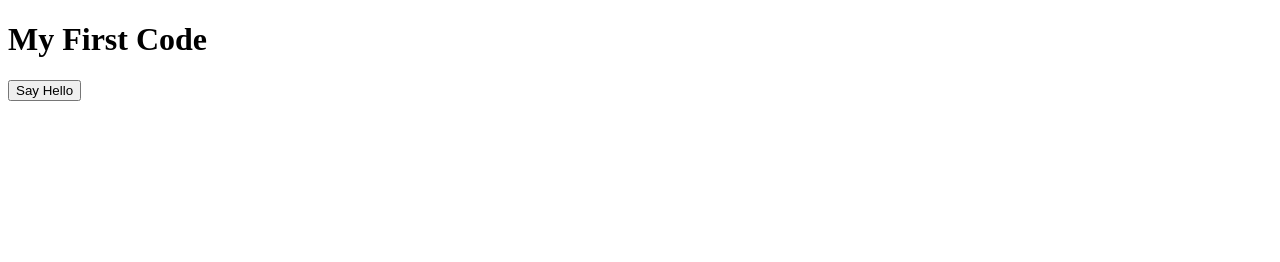
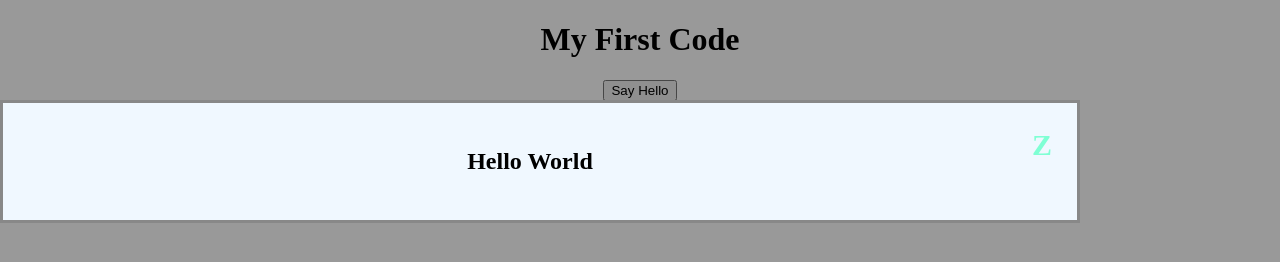
Before and after one commit to Yrazi/Hello-World, a plain HTML site: page index.html in a window 1280 px wide. Both pictures are taken after a click on the button "Say Hello". Drawn offline with Linux system fonts and the light colour scheme.

Commit message:
Fixed JS code...added to html

```diff
--- a/index.css
+++ b/index.css
@@ -1,6 +1,7 @@
-
+body {
+    text-align: center;
+}
 .modal {
-    visibility: hidden;
     position: fixed;
     z-index: 1;
     padding-top: 100px;
@@ -11,6 +12,8 @@
     overflow: auto;
     background-color: rgb(0, 0, 0);
     background-color: rgba(0, 0, 0, 0.4);
+    visibility: hidden;
+    transform: scale(1.1);
     transition: visability 0s linear 0.25s, opacity 0.25s 0s, transform 0.25s;
 
 }
@@ -41,5 +44,5 @@
     opacity: 1;
     visibility: visible;
     transform: scale(1.0);
-    transition: visibilty 0s linear 0s, opactiy 0,25s 0s, transform 0.25s;
+    transition: visibilty 0s linear 0s, opactiy 0.25s 0s, transform 0.25s;
 }
--- a/index.html
+++ b/index.html
@@ -1,24 +1,23 @@
 <!DOCTYPE html>
 <html lang="en">
 <head>
-    <link rel="stylesheet" href="index.css">
-
     <meta charset="UTF-8">
     <meta name="viewport" content="width=device-width, initial-scale=1.0">
     <meta http-equiv="X-UA-Compatible" content="ie=edge">
+    <link rel="stylesheet" href="index.css">
     <title>Hello World</title>
 </head>
 
-<body>
+<body onclick="windowOnClick(event)">
 <h1>My First Code</h1>
-<button class="btn">Say Hello</button>
+<button class="btn" onclick="toggleModal()">Say Hello</button>
 <div class="modal">
     <div class="modal-content">
-        <span class="close-button">&times;</span>
+        <span class="close-button" onclick="toggleModal()">Z</span>
         <h2>Hello World</h2>
     </div>
 </div>
-<script type="text/javascript" src="./index.js"></script>
+<script src="./index.js"></script>
 
 </body>
 </html>
```
